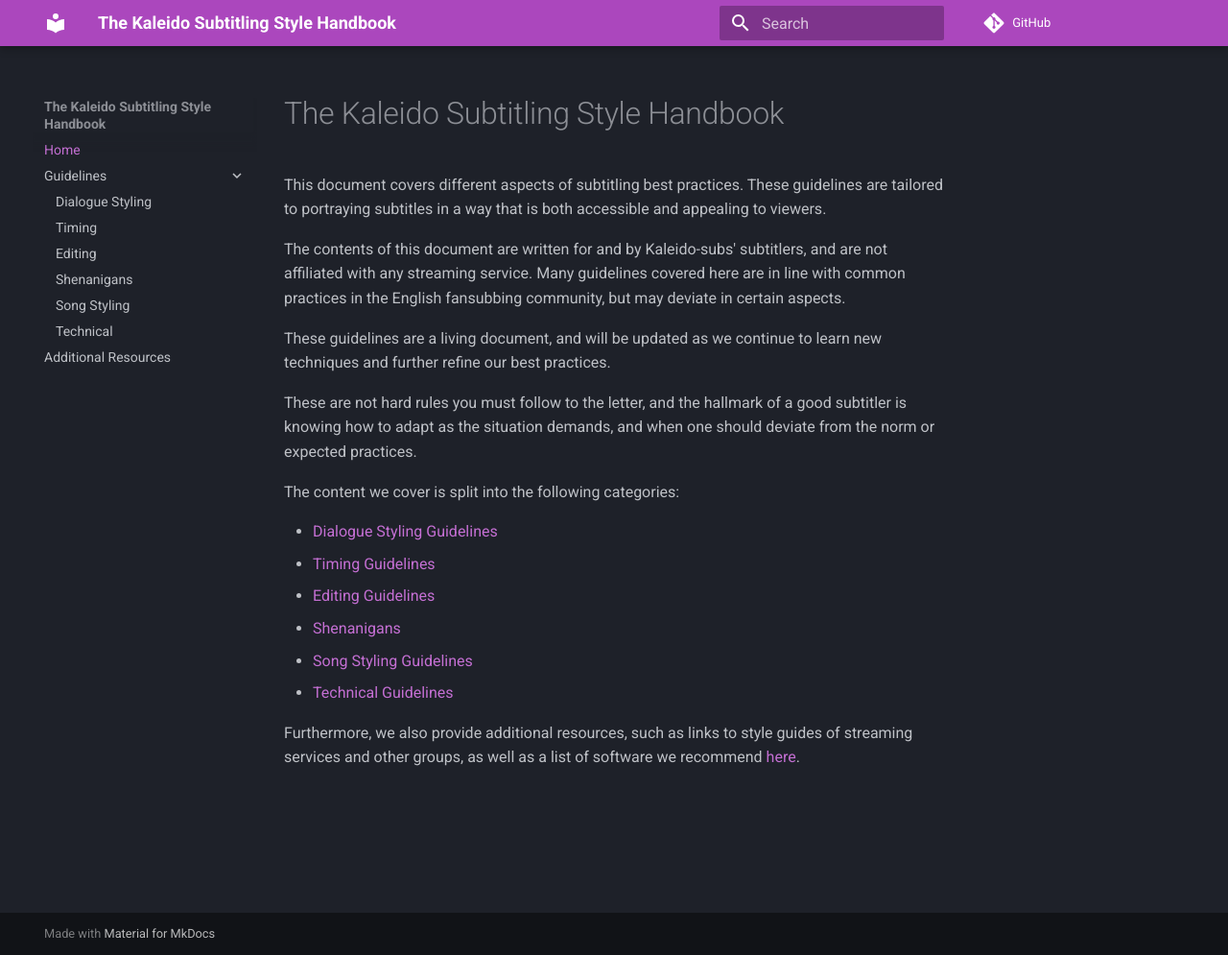
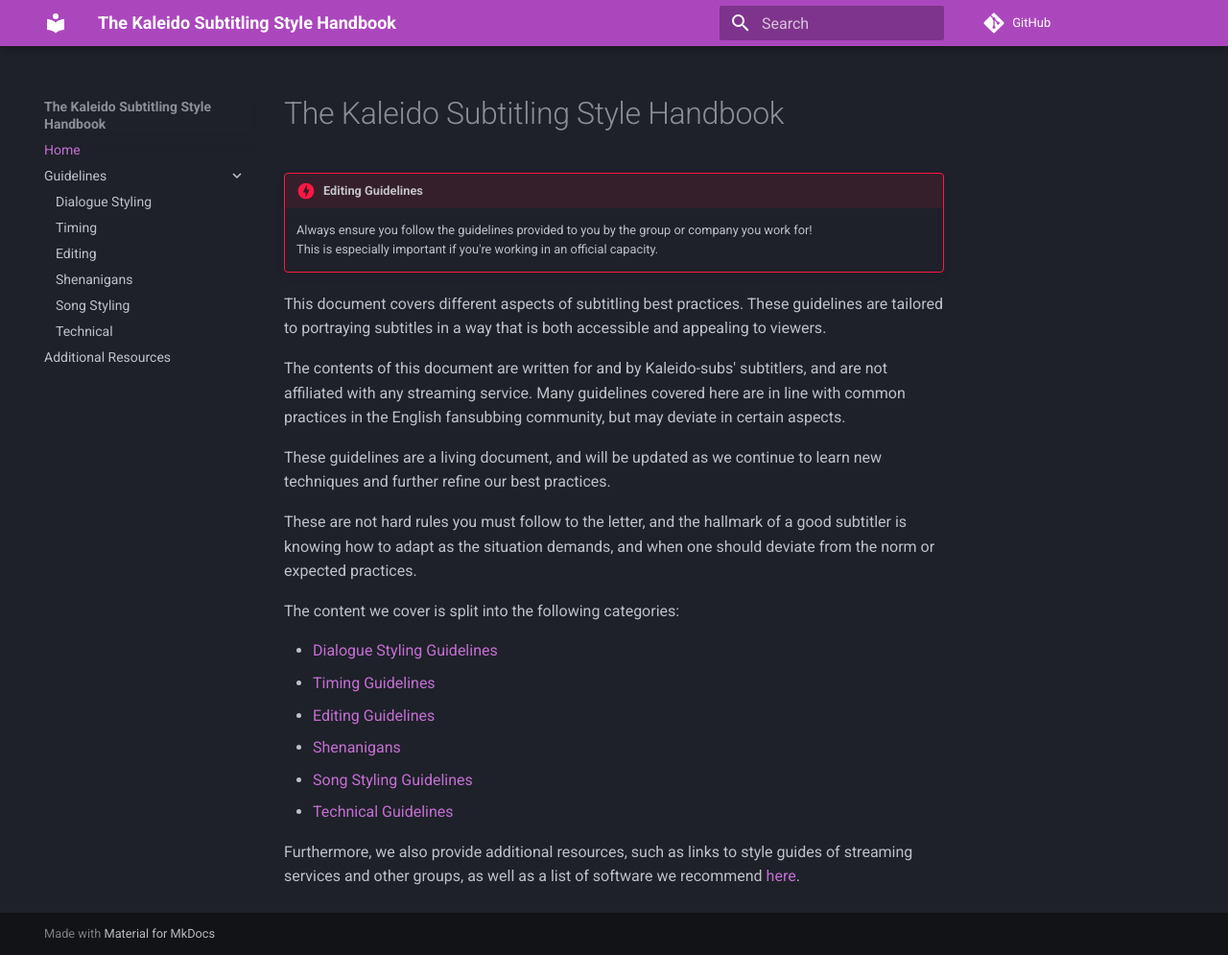
Before and after one commit to Kaleido-subs/style-guide, an MkDocs documentation site: the page built from docs/index.md, in a window 1280 px wide and 995 px high. Shown: the whole window at 96% size. Built offline with MkDocs 1.6.1 and Material for MkDocs 9.7.7, drawn with Linux system fonts in a browser that asks for light colours; comment, search, counter and statistics services are not loaded.

Commit message:
Move "Editing Guidelines" danger admonition

```diff
--- a/docs/index.md
+++ b/docs/index.md
@@ -1,4 +1,9 @@
 # The Kaleido Subtitling Style Handbook
+
+!!! Danger "Editing Guidelines"
+    Always ensure you follow the guidelines provided to you
+    by the group or company you work for!<br>
+    This is especially important if you're working in an official capacity.
 
 This document covers different aspects of subtitling best practices.
 These guidelines are tailored to portraying subtitles in a way
```
Also changed, not shown: docs/guidelines/editing.md (+0 -5 lines).
